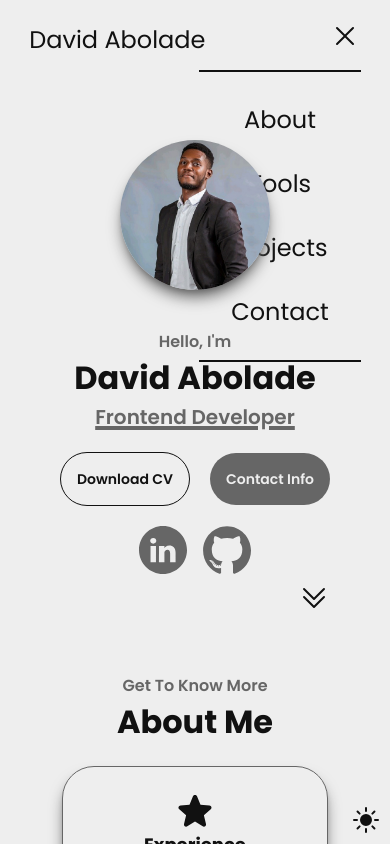
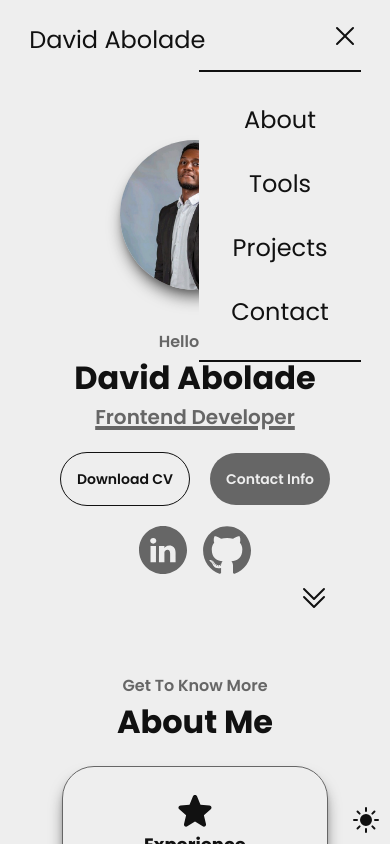
Before and after one commit to A-believer/my-portfolio-2024, a Vue app: page / in a window 390 px wide. Both pictures are taken after a click on the button 344 px from the left and 36 px from the top of the page. Shown: the top 844 px of the page. Built offline with nearby package versions, Linux system fonts and the light colour scheme.

Commit message:
update z-index

```diff
--- a/src/components/HeaderComp.vue
+++ b/src/components/HeaderComp.vue
@@ -8,7 +8,7 @@ function setToggleMenu(val) {
 }
 </script>
 <template>
-    <header class="flex items-center justify-between text-2xl xl:py-10 md:py-8 py-5 w-full">
+    <header class="flex items-center justify-between text-2xl xl:py-10 md:py-8 py-5 w-full z-40">
         <h1 class="lg:text-[32px] text-2xl">David Abolade</h1>
         <nav class="hidden lg:flex">
             <ul class="flex items-center gap-x-6">
@@ -24,7 +24,7 @@ function setToggleMenu(val) {
             </ul>
         </nav>
 
-        <nav class="lg:hidden flex">
+        <nav class="lg:hidden flex z-50">
             <div>
                 <button v-if="!toggleMenu" @click="setToggleMenu(true)">
                     <Bars3Icon class="w-8 h-8 hover:text-textII transition-all duration-600" />
@@ -38,7 +38,7 @@ function setToggleMenu(val) {
                 leave-active-class="transition-all duration-800 cubic-bezier(1, 0.5, 0.8, 1)"
                 leave-to-class="translate-x-5 opacity-0">
                 <ul v-if="toggleMenu"
-                    class="bg-bgColor absolute border-y-2 right-0 md:top-[90px] top-[70px] flex flex-col items-center justify-center gap-y-8 p-8 text-right ">
+                    class="bg-bgColor absolute border-y-2 right-0 md:top-[90px] top-[70px] flex flex-col items-center justify-center gap-y-8 p-8 text-right z-50">
                     <li class="hover:text-textII hover:underline underline-offset-[16px] transition-all duration-600">
                         <a href="#about">About</a>
                     </li>
--- a/src/sections/HeroComp.vue
+++ b/src/sections/HeroComp.vue
@@ -10,7 +10,7 @@ import { ChevronDoubleDownIcon } from '@heroicons/vue/24/solid'
 <template>
     <section class="flex lg:flex-row flex-col justify-center items-center gap-x-[80px] gap-y-10 py-10 relative">
         <img src="../assets/david.jpg" alt="image"
-            class="xl:w-[400px] xl:h-[400px] md:w-[275px] md:h-[275px] w-[150px] h-[150px] rounded-full object-contain shadow-lg hover:shadow-2xl shadow-textII hover:translate-x-1 hover:translate-y-1 transition-all duration-300" />
+            class="xl:w-[400px] xl:h-[400px] md:w-[275px] md:h-[275px] w-[150px] h-[150px] rounded-full object-contain shadow-lg hover:shadow-2xl shadow-textII hover:translate-x-1 hover:translate-y-1 transition-all duration-300 z-10" />
         <div class="flex flex-col items-center justify-center">
             <SectionHeaderComp mainText="David Abolade" preText="Hello, I'm" />
             <h3
```
